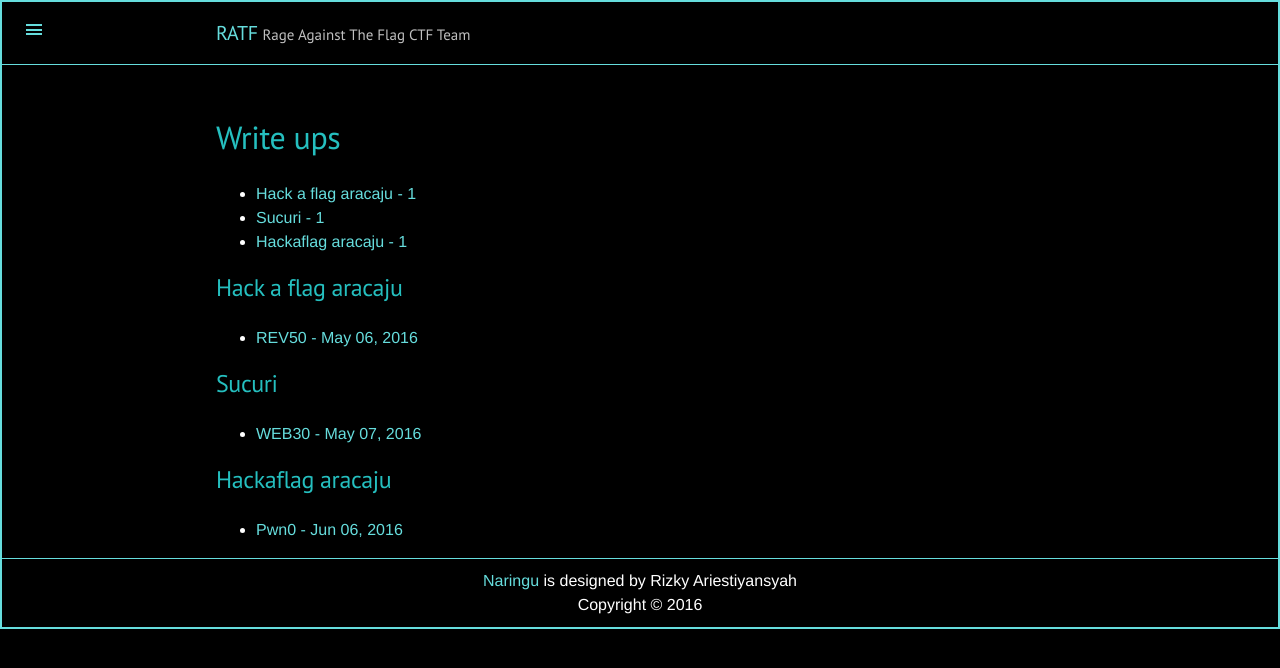
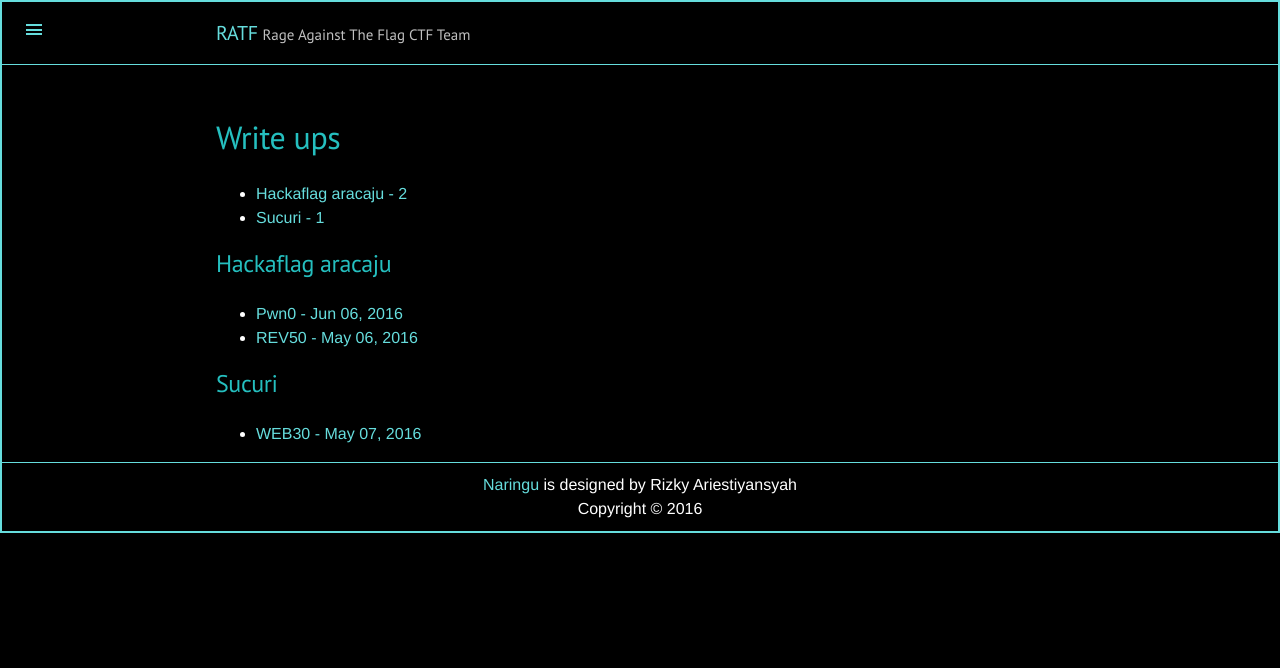
Before and after one commit to ratf/ratf.github.io, a Jekyll site: the page built from category.html, in a window 1280 px wide. Shown: the top 668 px of the page. Built offline with Jekyll 4.4.1, drawn with Linux system fonts in a browser that asks for light colours.

Commit message:
Update 2016-05-06-REV50-hackaflag.md

```diff
--- a/_posts/2016-05-06-REV50-hackaflag.md
+++ b/_posts/2016-05-06-REV50-hackaflag.md
@@ -2,7 +2,7 @@
 layout: post
 title: REV50
 categories:
-- Hack a flag aracaju
+- Hackaflag aracaju
 ---
 
 
```
